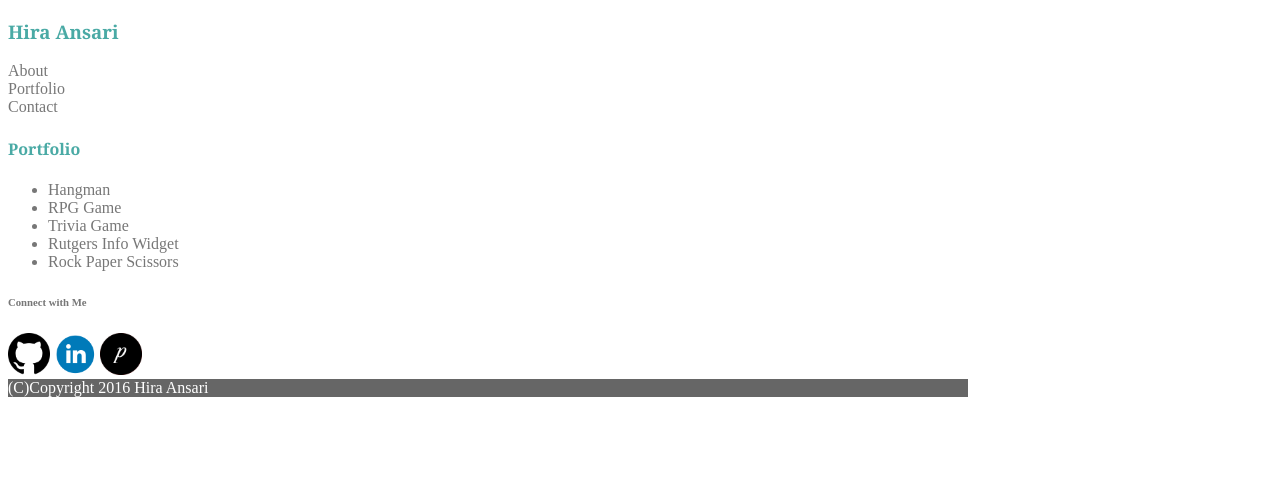
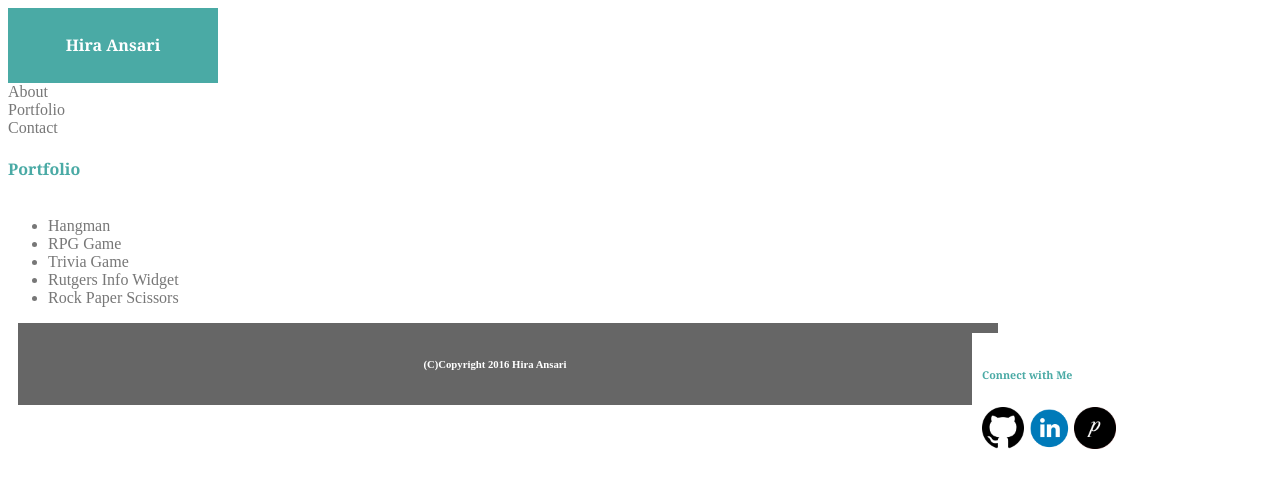
Before and after one commit to ha3090/Basic-Portfolio, a plain HTML site: page portfolio.html in a window 1280 px wide. Drawn offline with Linux system fonts and the light colour scheme.

Commit message:
css update

```diff
--- a/assets/css/style.css
+++ b/assets/css/style.css
@@ -1,5 +1,6 @@
 .container{
 	width: 960px
+	background: #ffffff;
 }
 
 .main section{
@@ -8,10 +9,11 @@
 	float: left;
 }
 
-header{
+.header{
 
 	color: #4aaaa5;
 	font-family: 'Georgia' , Times, Times New Roman, serif;
+	align-content: center;
 }
 
 body{
@@ -25,21 +27,30 @@ body{
 .sidebar {
 
 	width: 270px;
+	background: white;
+	margin: 10px;
+    padding: 10px;
+ 	float: right;
+
 
 
 }
 
-.mainheader {
+.main header {
 
 	background: #4aaaa5;
 	color: #ffffff;
 	border-color: #cccccc;
+	margin right: 5px;
+	padding: 5px;
+    width: 200px;
 }
 
 footer{
 
 	background: #666666;
 	color: white;
-	font-size: 10px
-	width: 10px
+	margin: 10px;
+    padding: 10px;
+    width: 960px;
 }
--- a/portfolio.html
+++ b/portfolio.html
@@ -10,14 +10,16 @@
 <title> Hira Ansari </title>
 
 	<div class="main header">
-	<header><h3>Hira Ansari</h3></header>
+	<header><center><h4>Hira Ansari</h4></center></header>
 	</div>
 
 	<nav>About</nav>
 	<nav>Portfolio</nav>
 	<nav>Contact</nav>
 
+	<div class="header">
 	<header><h4>Portfolio</h4></header>
+	</div>
 
 <body>
 	<div class="main section">
@@ -35,7 +37,9 @@
 <div class="sidebar">
 	<sidebar>
 
+		<div class="header">
 		<h6>Connect with Me</h6>
+		</div>
 
 		<img id="bio-image" src="https://github.com/ha3090/Basic-Portfolio/blob/master/assets/images/github%20icon.png?raw=true"height="42" width="42"/>
 
@@ -49,6 +53,6 @@
 
 </body>
 
-<footer>(C)Copyright 2016 Hira Ansari</footer>
+<footer><center><h6>(C)Copyright 2016 Hira Ansari</h6></center></footer>
 
 </html>
```
Also changed, not shown: contact.html (+10 -8 lines), hiraansari.html (+2 -2 lines), index.html (+4 -3 lines).
